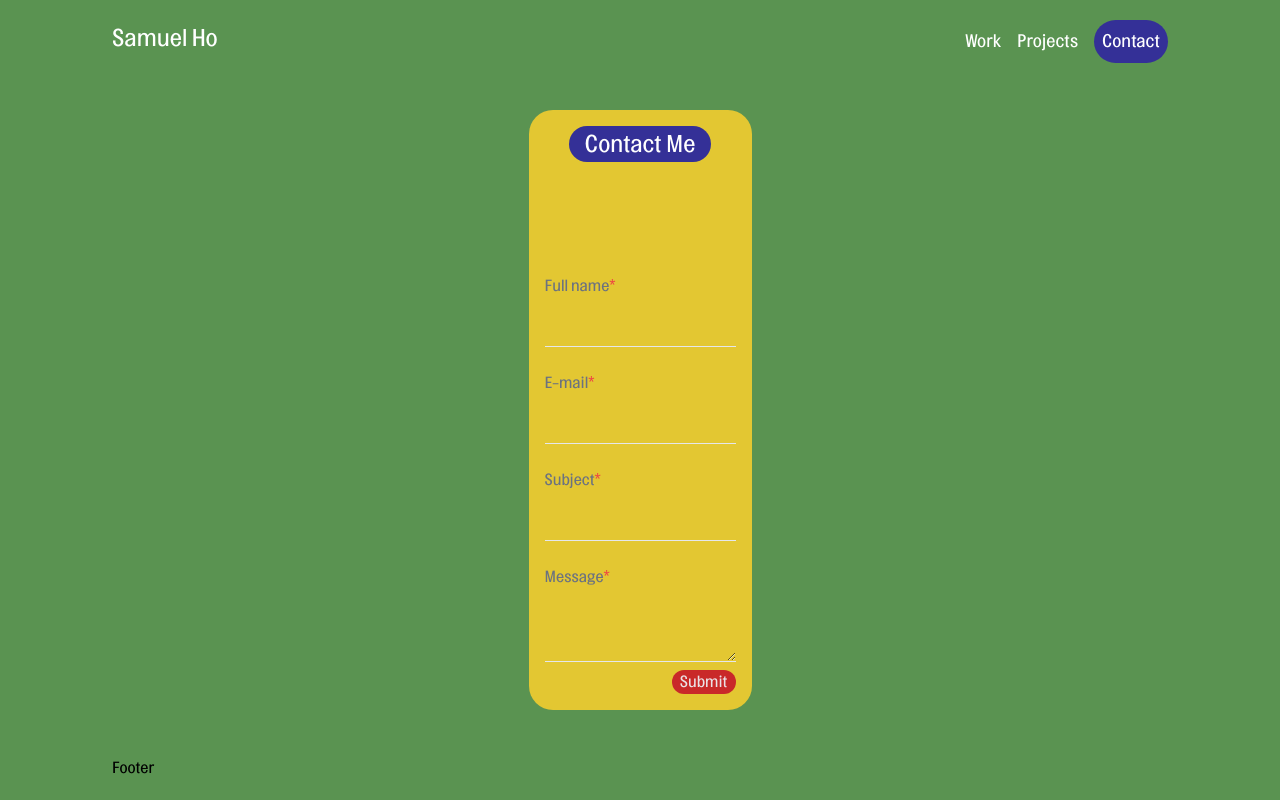
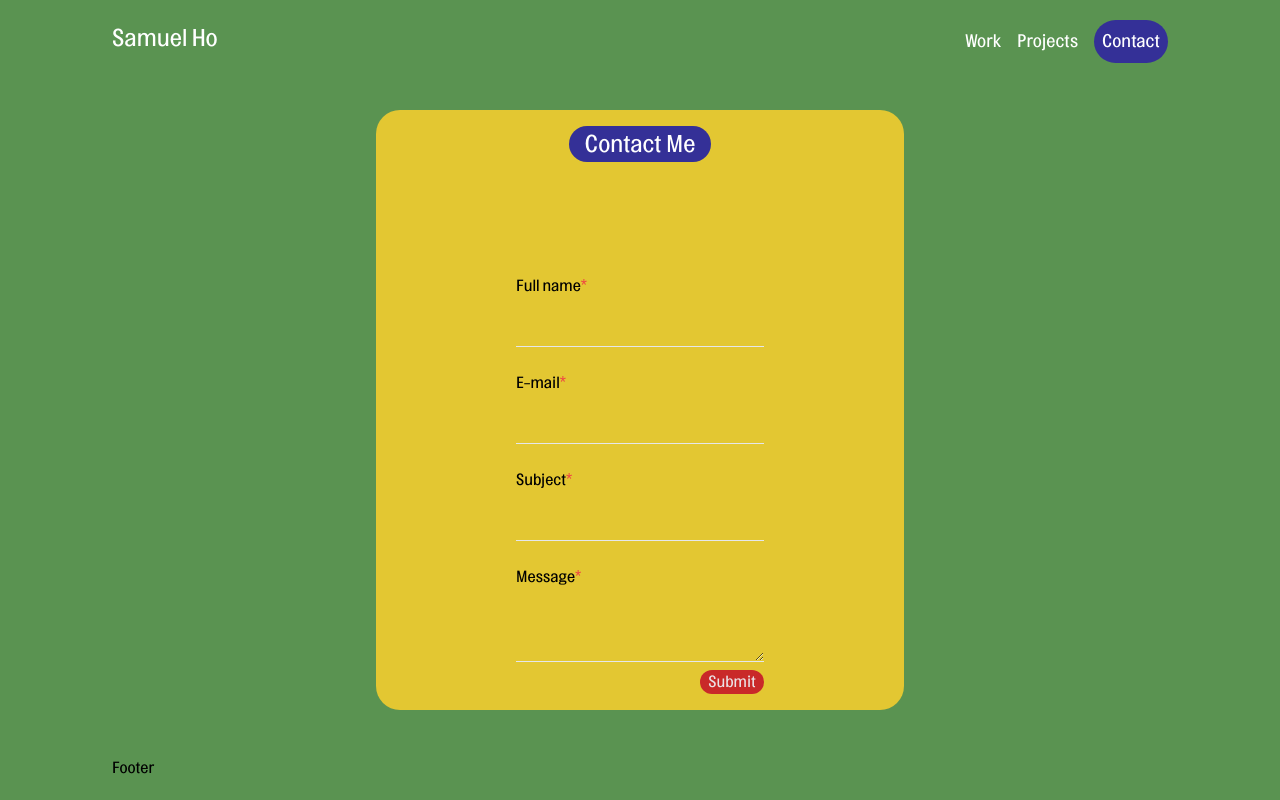
Before and after one commit to samuelho-dev/samuelho.github.io, a Next.js app: page /contact in a window 1280 px wide. Built offline with nearby package versions, Linux system fonts and the light colour scheme.

Commit message:
mail api

```diff
--- a/src/pages/contact.tsx
+++ b/src/pages/contact.tsx
@@ -50,63 +50,52 @@ function Contact() {
   };
   return (
     <div className="flex h-full w-full items-center justify-center">
-      <div className="flex h-full  flex-col items-center gap-20 rounded-3xl bg-customYellow p-4">
+      <div className="flex h-full w-1/2 flex-col items-center gap-20 rounded-3xl bg-customYellow p-4">
+        <h1 className="max-w-fit rounded-3xl bg-customBlue px-4">Contact Me</h1>
         {!submit ? (
-          <>
-            <h1 className="max-w-fit rounded-3xl bg-customBlue px-4">
-              Contact Me
-            </h1>
+          <div className="w-1/2">
             <form className="flex w-full flex-col justify-center gap-2">
-              <label
-                htmlFor="name"
-                className="mt-8 font-light text-gray-500 dark:text-gray-50"
-              >
+              <label htmlFor="name" className="mt-8 font-light text-black">
                 Full name
-                <span className="text-red-500 dark:text-gray-50">*</span>
+                <span className="text-red-500">*</span>
               </label>
               <input
                 type="text"
                 name="name"
                 onChange={handleForm}
-                className="border-b bg-transparent py-2 pl-4 font-light text-gray-500 ring-green-500 focus:rounded-md focus:outline-none focus:ring-1"
+                className="border-b bg-transparent py-2 pl-4 font-light text-black ring-customOrange focus:rounded-md focus:outline-none focus:ring-1"
               />
 
-              <label
-                htmlFor="email"
-                className="mt-4 font-light text-gray-500 dark:text-gray-50"
-              >
+              <label htmlFor="email" className="mt-4 font-light text-black">
                 E-mail<span className="text-red-500">*</span>
               </label>
               <input
                 type="email"
                 name="email"
                 onChange={handleForm}
-                className="border-b bg-transparent py-2 pl-4 font-light text-gray-500 ring-green-500 focus:rounded-md focus:outline-none focus:ring-1"
+                className="border-b bg-transparent py-2 pl-4 font-light text-black ring-customOrange focus:rounded-md focus:outline-none focus:ring-1"
               />
 
-              <label
-                htmlFor="subject"
-                className="mt-4 font-light text-gray-500 dark:text-gray-50"
-              >
+              <label htmlFor="subject" className="mt-4 font-light text-black">
                 Subject<span className="text-red-500">*</span>
               </label>
               <input
                 type="text"
                 name="subject"
                 onChange={handleForm}
-                className="border-b bg-transparent py-2 pl-4 font-light text-gray-500 ring-green-500 focus:rounded-md focus:outline-none focus:ring-1"
+                className="border-b bg-transparent py-2 pl-4 font-light text-black ring-customOrange focus:rounded-md focus:outline-none focus:ring-1"
               />
 
               <label
                 htmlFor="message"
                 onChange={handleForm}
-                className="mt-4 font-light text-gray-500 dark:text-gray-50"
+                className="mt-4 font-light text-black"
               >
                 Message<span className="text-red-500">*</span>
               </label>
               <textarea
                 name="message"
-                className="border-b bg-transparent py-2 pl-4 font-light text-gray-500 ring-green-500 focus:rounded-md focus:outline-none focus:ring-1"
+                className="border-b bg-transparent py-2 pl-4 font-light text-black ring-customOrange focus:rounded-md focus:outline-none focus:ring-1"
                 onChange={handleForm}
               ></textarea>
               <div className="flex justify-end ">
@@ -119,7 +108,7 @@ function Contact() {
                 </button>
               </div>
             </form>
-          </>
+          </div>
         ) : (
           <div>Submitted</div>
         )}
```
